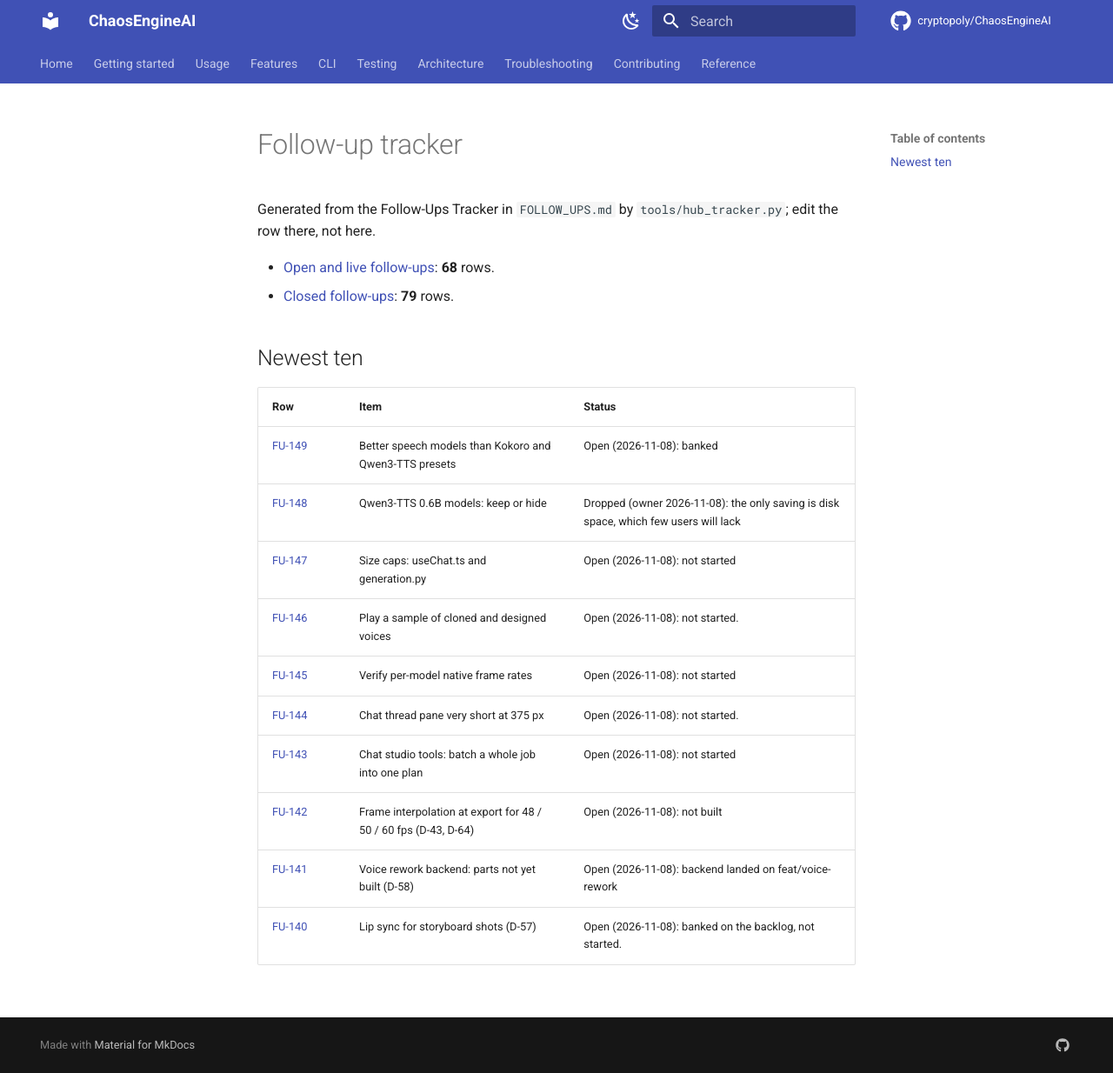
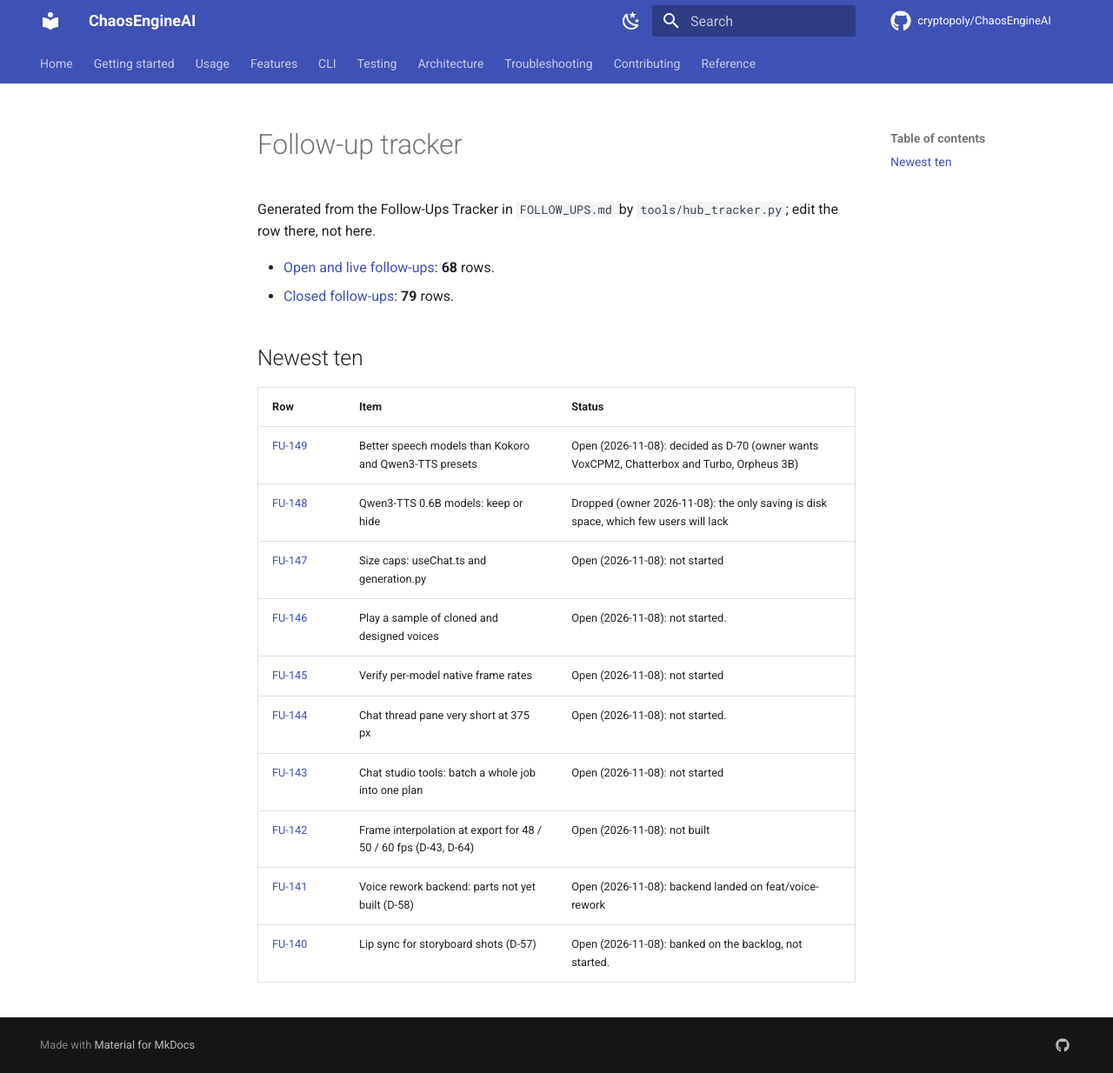
Before and after one commit to cryptopoly/ChaosEngineAI, an MkDocs documentation site: the page built from docs/hub/tracker/README.md, in a window 1280 px wide and 1234 px high. Shown: the whole window at 87% size. Built offline with MkDocs 1.6.1 and Material for MkDocs 9.7.7, drawn with Linux system fonts in a browser that asks for light colours; comment, search, counter and statistics services are not loaded.

Commit message:
docs: D-70 add VoxCPM2, Chatterbox and Orpheus speech models

```diff
--- a/docs/hub/tracker/README.md
+++ b/docs/hub/tracker/README.md
@@ -15,7 +15,7 @@ Generated from the Follow-Ups Tracker in `FOLLOW_UPS.md` by `tools/hub_tracker.p
 
 | Row | Item | Status |
 |---|---|---|
-| [FU-149](open.md) | Better speech models than Kokoro and Qwen3-TTS presets | Open (2026-11-08): banked |
+| [FU-149](open.md) | Better speech models than Kokoro and Qwen3-TTS presets | Open (2026-11-08): decided as D-70 (owner wants VoxCPM2, Chatterbox and Turbo, Orpheus 3B) |
 | [FU-148](closed.md) | Qwen3-TTS 0.6B models: keep or hide | Dropped (owner 2026-11-08): the only saving is disk space, which few users will lack |
 | [FU-147](open.md) | Size caps: useChat.ts and generation.py | Open (2026-11-08): not started |
 | [FU-146](open.md) | Play a sample of cloned and designed voices | Open (2026-11-08): not started. |
```
Also changed, not shown: FOLLOW_UPS.md (+1 -1 lines), docs/hub/decisions.md (+1 -0 lines), docs/hub/tracker/open.md (+2 -2 lines).
